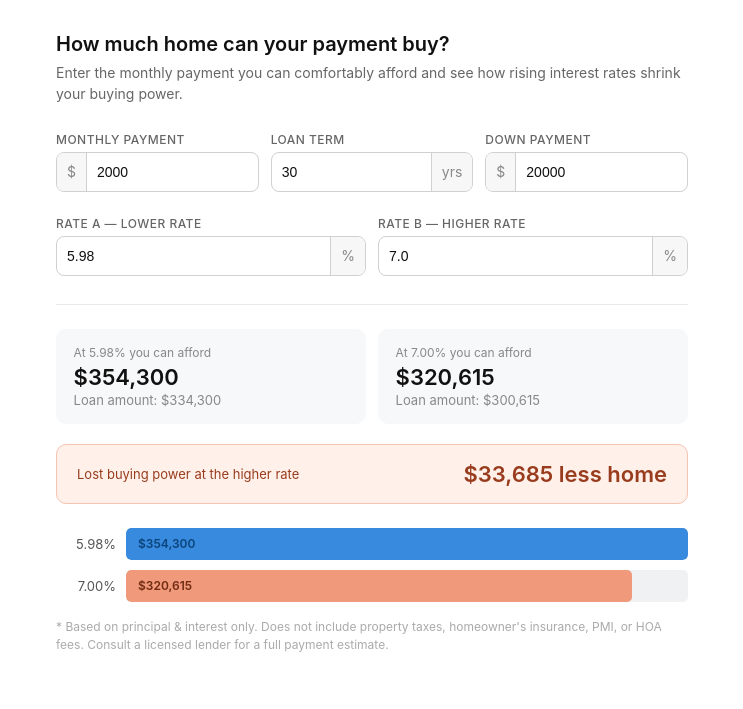
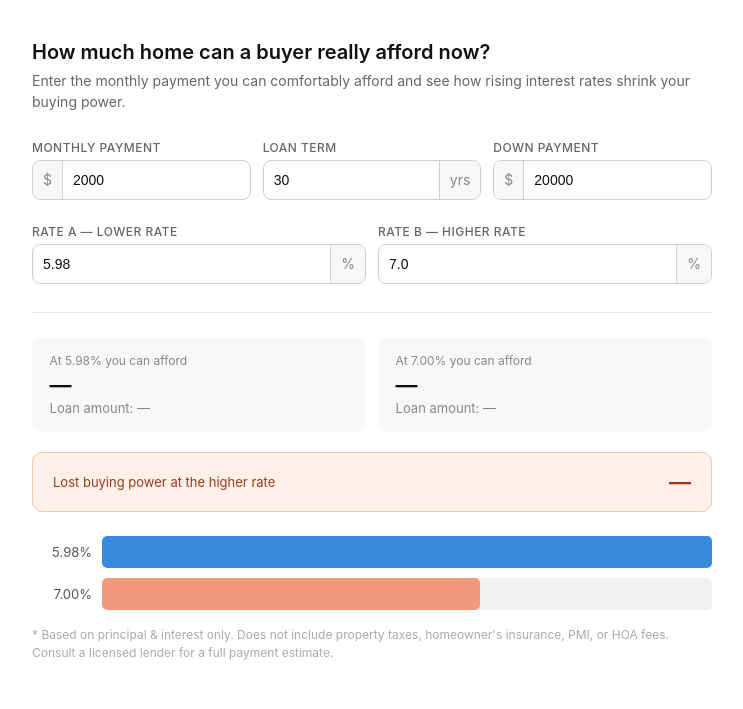
Before and after one commit to taylorwanderson/inman-mortgage-calculator, a plain HTML site: page index.html in a window 1280 px wide. Shown: the whole page, without its empty margins (268-1011 px from the left). Drawn offline with Linux system fonts and the light colour scheme.

Commit message:
index.html

```diff
--- a/index.html
+++ b/index.html
@@ -1,371 +1,97 @@
-<!DOCTYPE html>
-<html lang="en">
-<head>
-<meta charset="UTF-8">
-<meta name="viewport" content="width=device-width, initial-scale=1.0">
-<title>Mortgage Buying Power Calculator</title>
-<style>
-  *, *::before, *::after { box-sizing: border-box; margin: 0; padding: 0; }
+<div id="bp_calc" style="font-family: -apple-system,BlinkMacSystemFont,'Segoe UI',Roboto,Helvetica,Arial,sans-serif; font-size: 16px; color: #1a1a1a; max-width: 680px; margin: 0 auto; padding: 2rem 1.5rem;">
 
-  body {
-    font-family: -apple-system, BlinkMacSystemFont, "Segoe UI", Roboto, Helvetica, Arial, sans-serif;
-    font-size: 16px;
-    color: #1a1a1a;
-    background: #ffffff;
-    padding: 0;
-  }
+<h2 style="font-size: 20px; font-weight: 600; margin: 0 0 0.35rem; color: #111;">How much home can a buyer really afford now?</h2>
+<p style="font-size: 14px; color: #666; margin: 0 0 1.75rem; line-height: 1.5;">Enter the monthly payment you can comfortably afford and see how rising interest rates shrink your buying power.</p>
 
-  .calc-wrap {
-    max-width: 680px;
-    margin: 0 auto;
-    padding: 2rem 1.5rem;
-  }
+<div style="display: grid; grid-template-columns: 1fr 1fr 1fr; gap: 12px; margin-bottom: 1.5rem;">
 
-  h2 {
-    font-size: 20px;
-    font-weight: 600;
-    margin-bottom: 0.35rem;
-    color: #111;
-  }
-
-  .subtitle {
-    font-size: 14px;
-    color: #666;
-    margin-bottom: 1.75rem;
-    line-height: 1.5;
-  }
-
-  .field-group {
-    display: grid;
-    grid-template-columns: 1fr 1fr 1fr;
-    gap: 12px;
-    margin-bottom: 1.5rem;
-  }
-
-  .field {
-    display: flex;
-    flex-direction: column;
-    gap: 5px;
-  }
-
-  .field label {
-    font-size: 12px;
-    font-weight: 500;
-    color: #666;
-    text-transform: uppercase;
-    letter-spacing: 0.04em;
-  }
-
-  .input-wrap {
-    display: flex;
-    align-items: center;
-    border: 1px solid #d0d0d0;
-    border-radius: 8px;
-    overflow: hidden;
-    background: #fff;
-    transition: border-color 0.15s;
-  }
-
-  .input-wrap:focus-within {
-    border-color: #378add;
-    box-shadow: 0 0 0 3px rgba(55, 138, 221, 0.12);
-  }
-
-  .input-wrap .adorn {
-    padding: 0 10px;
-    font-size: 14px;
-    color: #888;
-    background: #f7f7f7;
-    border-right: 1px solid #d0d0d0;
-    height: 38px;
-    display: flex;
-    align-items: center;
-    flex-shrink: 0;
-  }
-
-  .input-wrap .adorn.suffix {
-    border-right: none;
-    border-left: 1px solid #d0d0d0;
-  }
-
-  .input-wrap input {
-    border: none;
-    outline: none;
-    background: transparent;
-    padding: 0 10px;
-    height: 38px;
-    font-size: 14px;
-    width: 100%;
-    color: #111;
-    -moz-appearance: textfield;
-  }
-
-  .input-wrap input::-webkit-inner-spin-button,
-  .input-wrap input::-webkit-outer-spin-button { -webkit-appearance: none; }
-
-  .rate-row {
-    display: grid;
-    grid-template-columns: 1fr 1fr;
-    gap: 12px;
-    margin-bottom: 1.75rem;
-  }
-
-  .rate-field label {
-    font-size: 12px;
-    font-weight: 500;
-    color: #666;
-    text-transform: uppercase;
-    letter-spacing: 0.04em;
-    display: block;
-    margin-bottom: 5px;
-  }
-
-  .divider {
-    border: none;
-    border-top: 1px solid #e8e8e8;
-    margin: 1.5rem 0;
-  }
-
-  /* Results */
-  .results-grid {
-    display: grid;
-    grid-template-columns: 1fr 1fr;
-    gap: 12px;
-    margin-bottom: 1.25rem;
-  }
-
-  .rate-card {
-    background: #f7f8f9;
-    border-radius: 10px;
-    padding: 1rem 1.1rem;
-  }
-
-  .rate-card .card-rate {
-    font-size: 12px;
-    color: #888;
-    margin-bottom: 4px;
-  }
-
-  .rate-card .card-home {
-    font-size: 22px;
-    font-weight: 600;
-    color: #111;
-    margin-bottom: 2px;
-  }
-
-  .rate-card .card-loan {
-    font-size: 13px;
-    color: #888;
-  }
-
-  .loss-banner {
-    border-radius: 10px;
-    padding: 1rem 1.25rem;
-    background: #fff0ea;
-    border: 1px solid #f5c4b3;
-    display: flex;
-    justify-content: space-between;
-    align-items: center;
-    flex-wrap: wrap;
-    gap: 8px;
-    margin-bottom: 1.5rem;
-  }
-
-  .loss-banner .loss-label {
-    font-size: 13px;
-    color: #993c1d;
-  }
-
-  .loss-banner .loss-num {
-    font-size: 22px;
-    font-weight: 600;
-    color: #993c1d;
-  }
-
-  /* Bar chart */
-  .bar-section { margin-bottom: 1rem; }
-
-  .bar-row {
-    display: flex;
-    align-items: center;
-    gap: 10px;
-    margin-bottom: 10px;
-  }
-
-  .bar-row .bar-label {
-    font-size: 13px;
-    color: #555;
-    min-width: 60px;
-    text-align: right;
-    flex-shrink: 0;
-  }
-
-  .bar-outer {
-    flex: 1;
-    height: 32px;
-    background: #f0f1f2;
-    border-radius: 5px;
-    overflow: hidden;
-  }
-
-  .bar-inner {
-    height: 100%;
-    border-radius: 5px;
-    display: flex;
-    align-items: center;
-    padding-left: 12px;
-    font-size: 12px;
-    font-weight: 600;
-    transition: width 0.4s ease;
-    white-space: nowrap;
-    overflow: hidden;
-    min-width: 0;
-  }
-
-  .bar-a { background: #378add; color: #0c447c; }
-  .bar-b { background: #f0997b; color: #712b13; }
-
-  .footnote {
-    font-size: 12px;
-    color: #aaa;
-    margin-top: 1rem;
-    line-height: 1.5;
-  }
-
-  @media (max-width: 520px) {
-    .field-group { grid-template-columns: 1fr; }
-    .rate-row { grid-template-columns: 1fr; }
-    .results-grid { grid-template-columns: 1fr; }
-    .loss-banner { flex-direction: column; gap: 4px; }
-  }
-</style>
-</head>
-<body>
-<div class="calc-wrap">
-
-  <h2>How much home can your payment buy?</h2>
-  <p class="subtitle">Enter the monthly payment you can comfortably afford and see how rising interest rates shrink your buying power.</p>
-
-  <div class="field-group">
-    <div class="field">
-      <label>Monthly payment</label>
-      <div class="input-wrap">
-        <span class="adorn">$</span>
-        <input type="number" id="payment" value="2000" min="100" step="50" oninput="calc()">
-      </div>
-    </div>
-    <div class="field">
-      <label>Loan term</label>
-      <div class="input-wrap">
-        <input type="number" id="term" value="30" min="5" max="30" step="5" oninput="calc()">
-        <span class="adorn suffix">yrs</span>
-      </div>
-    </div>
-    <div class="field">
-      <label>Down payment</label>
-      <div class="input-wrap">
-        <span class="adorn">$</span>
-        <input type="number" id="down" value="20000" min="0" step="1000" oninput="calc()">
-      </div>
+  <div style="display: flex; flex-direction: column; gap: 5px;">
+    <label style="font-size: 12px; font-weight: 500; color: #666; text-transform: uppercase; letter-spacing: 0.04em;">Monthly payment</label>
+    <div style="display: flex; align-items: center; border: 1px solid #d0d0d0; border-radius: 8px; overflow: hidden; background: #fff;">
+      <span style="padding: 0 10px; font-size: 14px; color: #888; background: #f7f7f7; border-right: 1px solid #d0d0d0; height: 38px; display: flex; align-items: center;">$</span>
+      <input data-bp="payment" type="number" value="2000" min="100" step="50" style="border: none; outline: none; background: transparent; padding: 0 10px; height: 38px; font-size: 14px; width: 100%; color: #111;">
     </div>
   </div>
 
-  <div class="rate-row">
-    <div class="rate-field">
-      <label>Rate A — lower rate</label>
-      <div class="input-wrap">
-        <input type="number" id="rateA" value="5.98" min="0.5" max="20" step="0.25" oninput="calc()">
-        <span class="adorn suffix">%</span>
-      </div>
-    </div>
-    <div class="rate-field">
-      <label>Rate B — higher rate</label>
-      <div class="input-wrap">
-        <input type="number" id="rateB" value="7.0" min="0.5" max="20" step="0.25" oninput="calc()">
-        <span class="adorn suffix">%</span>
-      </div>
+  <div style="display: flex; flex-direction: column; gap: 5px;">
+    <label style="font-size: 12px; font-weight: 500; color: #666; text-transform: uppercase; letter-spacing: 0.04em;">Loan term</label>
+    <div style="display: flex; align-items: center; border: 1px solid #d0d0d0; border-radius: 8px; overflow: hidden; background: #fff;">
+      <input data-bp="term" type="number" value="30" min="5" max="30" step="5" style="border: none; outline: none; background: transparent; padding: 0 10px; height: 38px; font-size: 14px; width: 100%; color: #111;">
+      <span style="padding: 0 10px; font-size: 14px; color: #888; background: #f7f7f7; border-left: 1px solid #d0d0d0; height: 38px; display: flex; align-items: center;">yrs</span>
     </div>
   </div>
 
-  <hr class="divider">
-
-  <div class="results-grid">
-    <div class="rate-card">
-      <div class="card-rate">At <span id="labelA">5.98</span>% you can afford</div>
-      <div class="card-home" id="homeA">—</div>
-      <div class="card-loan">Loan amount: <span id="loanA">—</span></div>
-    </div>
-    <div class="rate-card">
-      <div class="card-rate">At <span id="labelB">7.00</span>% you can afford</div>
-      <div class="card-home" id="homeB">—</div>
-      <div class="card-loan">Loan amount: <span id="loanB">—</span></div>
+  <div style="display: flex; flex-direction: column; gap: 5px;">
+    <label style="font-size: 12px; font-weight: 500; color: #666; text-transform: uppercase; letter-spacing: 0.04em;">Down payment</label>
+    <div style="display: flex; align-items: center; border: 1px solid #d0d0d0; border-radius: 8px; overflow: hidden; background: #fff;">
+      <span style="padding: 0 10px; font-size: 14px; color: #888; background: #f7f7f7; border-right: 1px solid #d0d0d0; height: 38px; display: flex; align-items: center;">$</span>
+      <input data-bp="down" type="number" value="20000" min="0" step="1000" style="border: none; outline: none; background: transparent; padding: 0 10px; height: 38px; font-size: 14px; width: 100%; color: #111;">
     </div>
   </div>
 
-  <div class="loss-banner">
-    <span class="loss-label">Lost buying power at the higher rate</span>
-    <span class="loss-num" id="lossDollar">—</span>
-  </div>
+</div>
 
-  <div class="bar-section">
-    <div class="bar-row">
-      <div class="bar-label" id="barLabelA">5.98%</div>
-      <div class="bar-outer"><div class="bar-inner bar-a" id="barA" style="width:100%"><span id="barTextA"></span></div></div>
-    </div>
-    <div class="bar-row">
-      <div class="bar-label" id="barLabelB">7.00%</div>
-      <div class="bar-outer"><div class="bar-inner bar-b" id="barB" style="width:60%"><span id="barTextB"></span></div></div>
+<div style="display: grid; grid-template-columns: 1fr 1fr; gap: 12px; margin-bottom: 1.75rem;">
+
+  <div style="display: flex; flex-direction: column; gap: 5px;">
+    <label style="font-size: 12px; font-weight: 500; color: #666; text-transform: uppercase; letter-spacing: 0.04em;">Rate A — lower rate</label>
+    <div style="display: flex; align-items: center; border: 1px solid #d0d0d0; border-radius: 8px; overflow: hidden; background: #fff;">
+      <input data-bp="rateA" type="number" value="5.98" min="0.5" max="20" step="0.25" style="border: none; outline: none; background: transparent; padding: 0 10px; height: 38px; font-size: 14px; width: 100%; color: #111;">
+      <span style="padding: 0 10px; font-size: 14px; color: #888; background: #f7f7f7; border-left: 1px solid #d0d0d0; height: 38px; display: flex; align-items: center;">%</span>
     </div>
   </div>
 
-  <p class="footnote">* Based on principal &amp; interest only. Does not include property taxes, homeowner's insurance, PMI, or HOA fees. Consult a licensed lender for a full payment estimate.</p>
+  <div style="display: flex; flex-direction: column; gap: 5px;">
+    <label style="font-size: 12px; font-weight: 500; color: #666; text-transform: uppercase; letter-spacing: 0.04em;">Rate B — higher rate</label>
+    <div style="display: flex; align-items: center; border: 1px solid #d0d0d0; border-radius: 8px; overflow: hidden; background: #fff;">
+      <input data-bp="rateB" type="number" value="7.0" min="0.5" max="20" step="0.25" style="border: none; outline: none; background: transparent; padding: 0 10px; height: 38px; font-size: 14px; width: 100%; color: #111;">
+      <span style="padding: 0 10px; font-size: 14px; color: #888; background: #f7f7f7; border-left: 1px solid #d0d0d0; height: 38px; display: flex; align-items: center;">%</span>
+    </div>
+  </div>
 
 </div>
 
-<script>
-  function fmt(n) {
-    return '$' + Math.round(n).toLocaleString('en-US');
-  }
+<hr style="border: none; border-top: 1px solid #e8e8e8; margin: 0 0 1.5rem;">
 
-  function loanFromPayment(payment, annualRate, years) {
-    if (annualRate <= 0) return payment * years * 12;
-    var r = annualRate / 100 / 12;
-    var n = years * 12;
-    return payment * (1 - Math.pow(1 + r, -n)) / r;
-  }
+<div style="display: grid; grid-template-columns: 1fr 1fr; gap: 12px; margin-bottom: 1.25rem;">
 
-  function calc() {
-    var payment = parseFloat(document.getElementById('payment').value) || 0;
-    var term    = parseFloat(document.getElementById('term').value)    || 30;
-    var down    = parseFloat(document.getElementById('down').value)    || 0;
-    var rA      = parseFloat(document.getElementById('rateA').value)   || 0;
-    var rB      = parseFloat(document.getElementById('rateB').value)   || 0;
+  <div style="background: #f7f8f9; border-radius: 10px; padding: 1rem 1.1rem;">
+    <div style="font-size: 12px; color: #888; margin-bottom: 4px;">At <span data-bp="labelA">5.98</span>% you can afford</div>
+    <div data-bp="homeA" style="font-size: 22px; font-weight: 600; color: #111; margin-bottom: 2px;">—</div>
+    <div style="font-size: 13px; color: #888;">Loan amount: <span data-bp="loanA">—</span></div>
+  </div>
 
-    var loanA = loanFromPayment(payment, rA, term);
-    var loanB = loanFromPayment(payment, rB, term);
-    var homeA = loanA + down;
-    var homeB = loanB + down;
-    var diff  = homeA - homeB;
+  <div style="background: #f7f8f9; border-radius: 10px; padding: 1rem 1.1rem;">
+    <div style="font-size: 12px; color: #888; margin-bottom: 4px;">At <span data-bp="labelB">7.00</span>% you can afford</div>
+    <div data-bp="homeB" style="font-size: 22px; font-weight: 600; color: #111; margin-bottom: 2px;">—</div>
+    <div style="font-size: 13px; color: #888;">Loan amount: <span data-bp="loanB">—</span></div>
+  </div>
 
-    document.getElementById('labelA').textContent    = rA.toFixed(2);
-    document.getElementById('labelB').textContent    = rB.toFixed(2);
-    document.getElementById('homeA').textContent     = fmt(homeA);
-    document.getElementById('homeB').textContent     = fmt(homeB);
-    document.getElementById('loanA').textContent     = fmt(loanA);
-    document.getElementById('loanB').textContent     = fmt(loanB);
-    document.getElementById('lossDollar').textContent = fmt(Math.abs(diff)) + (diff >= 0 ? ' less home' : ' more home');
+</div>
 
-    document.getElementById('barLabelA').textContent = rA.toFixed(2) + '%';
-    document.getElementById('barLabelB').textContent = rB.toFixed(2) + '%';
-    document.getElementById('barTextA').textContent  = fmt(homeA);
-    document.getElementById('barTextB').textContent  = fmt(homeB);
+<div style="border-radius: 10px; padding: 1rem 1.25rem; background: #fff0ea; border: 1px solid #f5c4b3; display: flex; justify-content: space-between; align-items: center; flex-wrap: wrap; gap: 8px; margin-bottom: 1.5rem;">
+  <span style="font-size: 13px; color: #993c1d;">Lost buying power at the higher rate</span>
+  <span data-bp="loss" style="font-size: 22px; font-weight: 600; color: #993c1d;">—</span>
+</div>
 
-    var maxHome = Math.max(homeA, homeB, 1);
-    document.getElementById('barA').style.width = Math.round((homeA / maxHome) * 100) + '%';
-    document.getElementById('barB').style.width = Math.round((homeB / maxHome) * 100) + '%';
-  }
+<div style="margin-bottom: 1rem;">
 
-  calc();
-</script>
-</body>
-</html>
+  <div style="display: flex; align-items: center; gap: 10px; margin-bottom: 10px;">
+    <div data-bp="barLabelA" style="font-size: 13px; color: #555; min-width: 60px; text-align: right; flex-shrink: 0;">5.98%</div>
+    <div style="flex: 1; height: 32px; background: #f0f1f2; border-radius: 5px; overflow: hidden;">
+      <div data-bp="barA" style="width: 100%; height: 100%; border-radius: 5px; background: #378add; display: flex; align-items: center; padding-left: 12px; font-size: 12px; font-weight: 600; color: #0c447c; transition: width 0.4s ease; white-space: nowrap; overflow: hidden;"></div>
+    </div>
+  </div>
+
+  <div style="display: flex; align-items: center; gap: 10px; margin-bottom: 10px;">
+    <div data-bp="barLabelB" style="font-size: 13px; color: #555; min-width: 60px; text-align: right; flex-shrink: 0;">7.00%</div>
+    <div style="flex: 1; height: 32px; background: #f0f1f2; border-radius: 5px; overflow: hidden;">
+      <div data-bp="barB" style="width: 60%; height: 100%; border-radius: 5px; background: #f0997b; display: flex; align-items: center; padding-left: 12px; font-size: 12px; font-weight: 600; color: #712b13; transition: width 0.4s ease; white-space: nowrap; overflow: hidden;"></div>
+    </div>
+  </div>
+
+</div>
+
+<p style="font-size: 12px; color: #aaa; margin-top: 1rem; line-height: 1.5;">* Based on principal &amp; interest only. Does not include property taxes, homeowner's insurance, PMI, or HOA fees. Consult a licensed lender for a full payment estimate.</p>
+
+</div>
```
